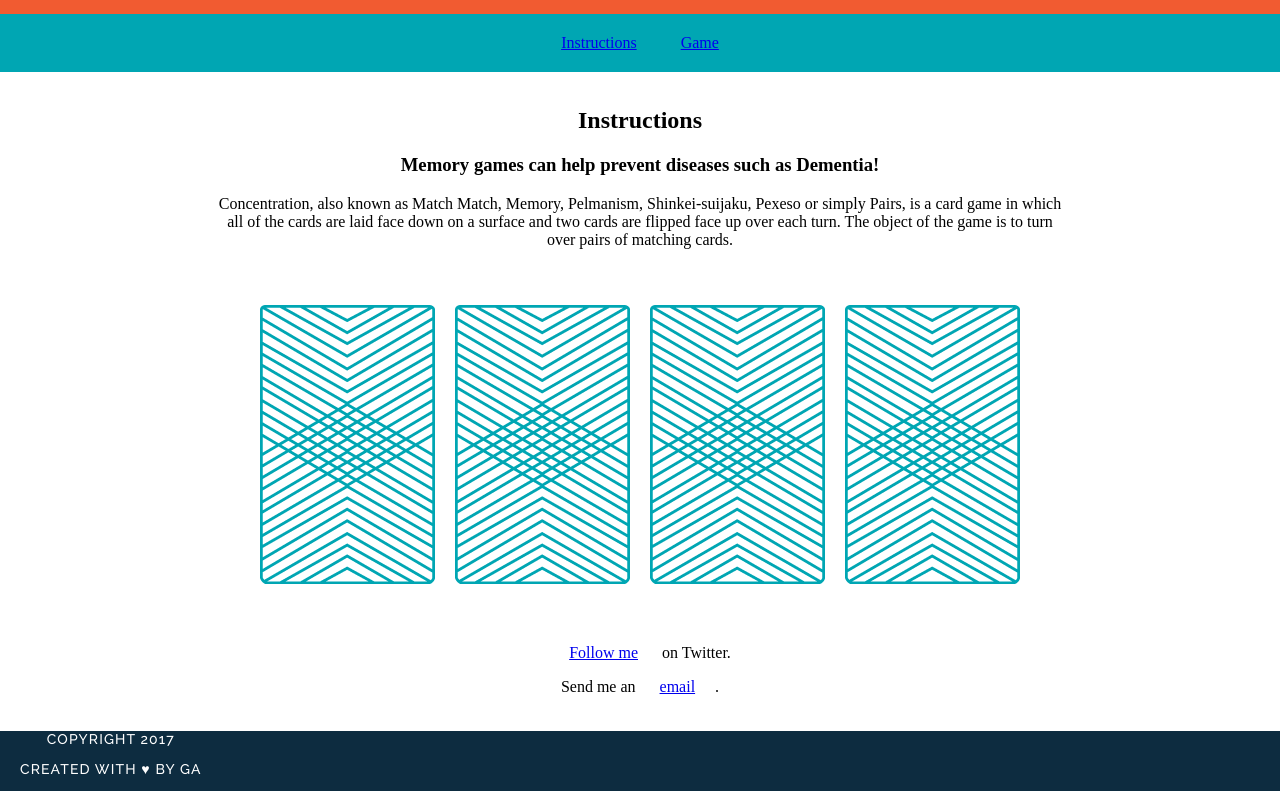
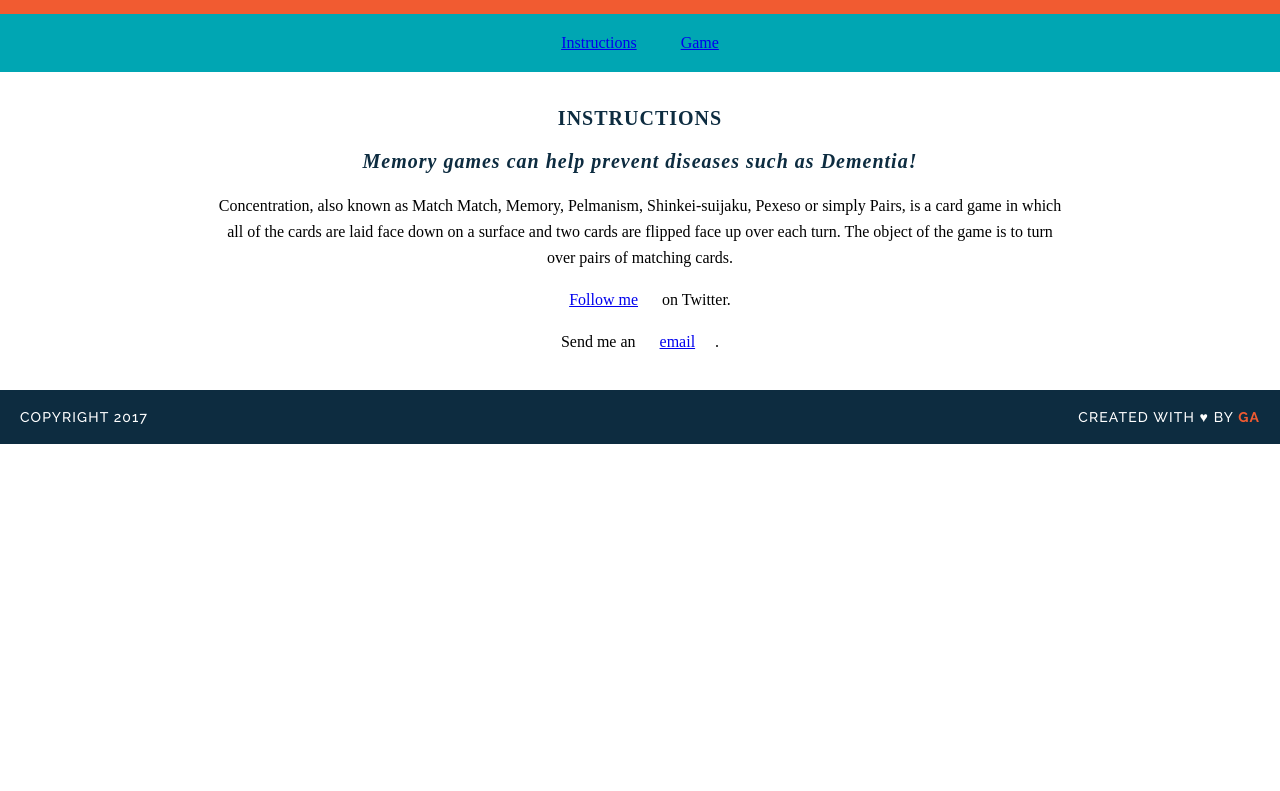
Before and after one commit to hannahjavs/wdi-fundamentals-memorygame, a plain HTML site: page memory_game/index.html in a window 1280 px wide. Shown: the part 83-874 px from the top of the page. After the commit the page ends 800 px from the top, so only its background shows below. Drawn offline with Linux system fonts and the light colour scheme; a script that the page names is missing; a web font is replaced by a local one.

```diff
--- a/memory_game/index.html
+++ b/memory_game/index.html
@@ -1,9 +1,9 @@
 <!DOCTYPE html>
-<html>
+<html lang="en">
 <head>
 	<title>Memory Card Game</title>
+	<link href="https://fonts.googleapis.com/css?family=Droid+Serif|Raleway:400,500,600,700" rel="stylesheet">
 	<link href="style.css" rel="stylesheet" type="text/css">
-	<link href="https://fonts.googleapis.com/css?family=Droid+Serif|Raleway:400,500,600,700" rel="stylesheet">
 </head>
 <body>
 
@@ -16,31 +16,29 @@
 		<a href="#">Game</a>
 	</nav>
 
+
 	<main>
 			<h2>Instructions</h2>
+
 			<h3>Memory games can help prevent diseases such as Dementia!</h3>
-	<p>Concentration, also known as Match Match, Memory, Pelmanism, Shinkei-suijaku, Pexeso or simply Pairs, is a card game in which all of the cards are laid face down on a surface and two cards are flipped face up over each turn. The object of the game is to turn over pairs of matching cards.</p>
 
-  <div>
-    <img src="images/back.png" alt="Queen of Diamonds">
-    <img src="images/back.png" alt="Queen of Hearts">
-    <img src="images/back.png" alt="Kind of Diamonds">
-    <img src="images/back.png" alt="King of Hearts">
+			<p>
+				Concentration, also known as Match Match, Memory, Pelmanism, Shinkei-suijaku, Pexeso or simply Pairs, is a card game in which all of the cards are laid face down on a surface and two cards are flipped face up over each turn. The object of the game is to turn over pairs of matching cards.
+			</p>
+
+			<div id="game-board" class="board clearfix">
 			</div>
-
 
 			<p><a href="#">Follow me</a> on Twitter.</p>
 			<p>Send me an <a href="mailto:hannahsiujadavji@gmail.com?subject=hello, awesome!">email</a>.</p>
+
 	</main>
 
 	<footer class="clearfix">
-	<p><div class="copyright">Copyright 2017</p>
-	<p><div class="message">Created with &hearts; by <span class="name">GA</span></p>
-</div>
+			<p class="copyright">Copyright 2017</p>
+			<p class="message">Created with &hearts; by <span class="name">GA</span></p>
+	</footer>
 
-
-<!-- The line below links the JS to the HTML -->
-<!-- Place it right before the closing body tag -->
 	<script src="js/main.js"></script>
 
 </body>
--- a/memory_game/style.css
+++ b/memory_game/style.css
@@ -1,11 +1,25 @@
+/* =============================
+GENERAL STYLES
+================================ */
 body {
     text-align: center;
     margin: 0;
 }
 
-header {
-	background-color: #F15B31;
-	padding: 30px 20px 30px 20px;
+.clearfix:after {
+  visibility: hidden;
+  display: block;
+  content: " ";
+  clear: both;
+  height: 0;
+  font-size: 0;
+}
+
+/* =============================
+TYPOGRAPHY
+================================ */
+h1,h2 {
+	text-transform: uppercase;
 }
 
 h1 {
@@ -14,28 +28,64 @@
     margin: 0;
 }
 
+h2 {
+  color: #0D2C40;
+  letter-spacing: 0.05em;
+  font-weight: 600;
+  font-size: 20px;
+}
+
+h3 {
+  color: #0D2C40;
+  letter-spacing: 0.05em;
+  font-weight: 600;
+  font-size: 20px;
+  font-style: italic;
+}
+
 p {
 	font-family: "Droid Serif", serif;
-}
-
-nav {
-	background-color: #00A6B3;
-	padding: 20px 0 20px 0;
+	line-height: 26px;
 }
 
 a {
 	margin: 0 20px 0 20px;
 }
 
+/* =============================
+HEADER
+================================ */
+header {
+	background-color: #F15B31;
+	padding: 30px 20px 30px 20px;
+}
+
+/* =============================
+NAV
+================================ */
+nav {
+	background-color: #00A6B3;
+	padding: 20px 0 20px 0;
+}
+
+/* =============================
+MAIN SECTION
+================================ */
 main {
 	width: 850px;
 	margin: 35px auto 35px auto;
 }
 
+/* =============================
+GAME BOARD
+================================ */
 img {
 	margin: 40px 8px 40px 8px;
 }
 
+/* =============================
+FOOTER
+================================ */
 footer {
 	text-transform: uppercase;
 	padding: 0 20px 0 20px;
@@ -56,11 +106,7 @@
 	float: right;
 }
 
-.clearfix:after {
-  visibility: hidden;
-  display: block;
-  content: " ";
-  clear: both;
-  height: 0;
-  font-size: 0;
+.name {
+	color: #F15B31;
+	font-weight: bold;
 }
```
Lines whose indentation alone changed are shown as unchanged.
